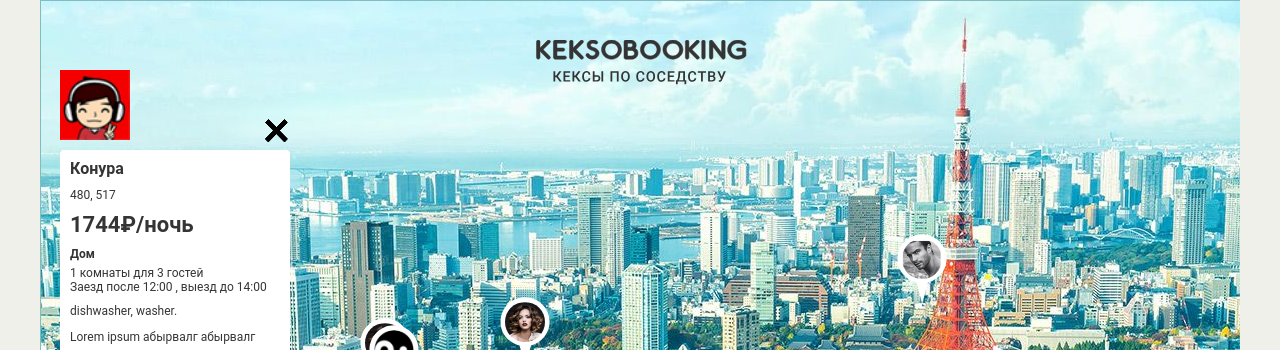
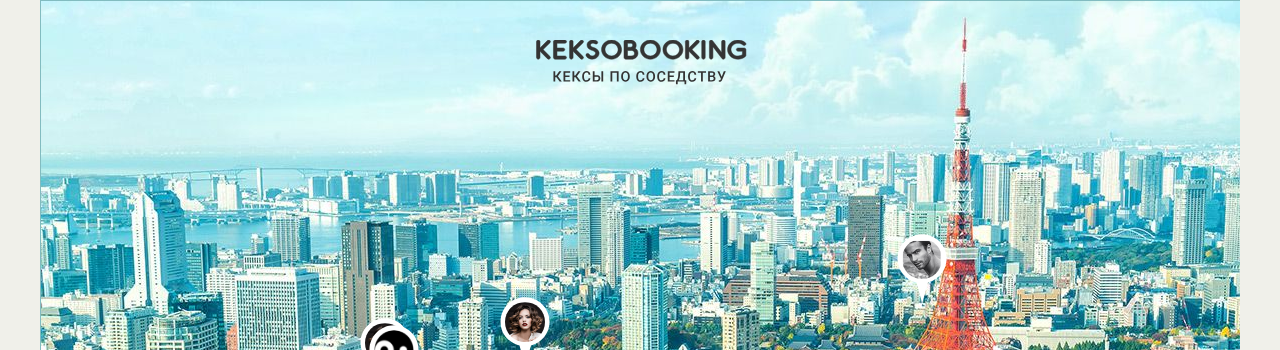
Before and after one commit to Bylinskiy/keksobooking, a website: page index.html in a window 1280 px wide. Shown: the top 350 px of the page. Drawn offline with Linux system fonts and the light colour scheme; files whose address does not match are found by name.

Commit message:
module4-task1-subtask1
Add ttf fonts, add disable filter function

```diff
--- a/css/style.css
+++ b/css/style.css
@@ -4,7 +4,8 @@
 @font-face {
   font-family: "Roboto";
   src: url("../fonts/Roboto-Bold.woff2") format("woff2"),
-      url("../fonts/Roboto-Bold.woff") format("woff");
+      url("../fonts/Roboto-Bold.woff") format("woff"),
+      url("../fonts/Roboto-Bold.ttf") format("ttf");
   font-weight: 900;
   font-style: normal;
   font-display: swap;
@@ -13,7 +14,8 @@
 @font-face {
   font-family: "Roboto";
   src: url("../fonts/Roboto-Regular.woff2") format("woff2"),
-      url("../fonts/Roboto-Regular.woff") format("woff");
+      url("../fonts/Roboto-Regular.woff") format("woff"),
+      url("../fonts/Roboto-Regular.ttf") format("ttf");
   font-weight: 400;
   font-style: normal;
   font-display: swap;
@@ -22,7 +24,8 @@
 @font-face {
   font-family: "Roboto";
   src: url("../fonts/Roboto-Medium.woff2") format("woff2"),
-      url("../fonts/Roboto-Medium.woff") format("woff");
+      url("../fonts/Roboto-Medium.woff") format("woff"),
+      url("../fonts/Roboto-Medium.ttf") format("ttf");
   font-weight: 500;
   font-style: normal;
   font-display: swap;
--- a/js/main.js
+++ b/js/main.js
@@ -131,11 +131,27 @@ function generateArrayOfObjects() {
 var objects = generateArrayOfObjects();
 
 var map = document.querySelector('.map');
-map.classList.remove('map--faded');
+var filters = document.querySelector('.map__filters');
+
 
 var mapPins = document.querySelector('.map__pins');
 var pinTemplate = document.querySelector('#pin').content.querySelector('.map__pin');
-var cardTemplate = document.querySelector('#card').content.querySelector('.map__card');
+// var cardTemplate = document.querySelector('#card').content.querySelector('.map__card');
+
+map.classList.remove('map--faded');
+
+var disableFilters = function () {
+  var filterSelect = filters.querySelectorAll('select');
+  for (var i = 0; i < filterSelect.length; i++) {
+    filterSelect[i].disabled = true;
+  }
+
+  var filterCheckbox = filters.querySelectorAll('.map__checkbox');
+  for (var j = 0; j < filterCheckbox.length; j++) {
+    filterCheckbox[i].disabled = true;
+  }
+};
+disableFilters();
 
 
 var renderPin = function (element) {
@@ -146,57 +162,61 @@ var renderPin = function (element) {
   return pinElement;
 };
 
-var renderCard = function (element) {
-  var cardElement = cardTemplate.cloneNode(true);
-  cardElement.querySelector('.popup__title').textContent = element.offer.title;
-  cardElement.querySelector('.popup__text--address').textContent = element.offer.address;
-  cardElement.querySelector('.popup__text--price').textContent = element.offer.price + '₽/ночь';
-  switch (element.offer.type) {
-    case 'palace':
-      cardElement.querySelector('.popup__type').textContent = 'Дворец';
-      break;
-    case 'flat':
-      cardElement.querySelector('.popup__type').textContent = 'Квартира';
-      break;
-    case 'house':
-      cardElement.querySelector('.popup__type').textContent = 'Дом';
-      break;
-    case 'bungalo':
-      cardElement.querySelector('.popup__type').textContent = 'Бунгало';
-      break;
-  }
-  cardElement.querySelector('.popup__text--capacity').textContent = element.offer.rooms + ' комнаты для ' + element.offer.guests + ' гостей';
-  cardElement.querySelector('.popup__text--time').textContent = 'Заезд после ' + element.offer.checkin + ' , выезд до ' + element.offer.checkout;
-  var featuresString = '';
-  for (var i = 0; i < element.offer.features.length; i++) {
-    if (i < (element.offer.features.length - 1)) {
-      featuresString += element.offer.features[i] + ', ';
-    } else {
-      featuresString += element.offer.features[i] + '.';
-    }
-  }
-  cardElement.querySelector('.popup__features').textContent = featuresString;
-  cardElement.querySelector('.popup__description').textContent = element.offer.description;
-  var photoFragment = document.createDocumentFragment();
-  for (var j = 0; j < element.offer.photos.length; j++) {
-    if (j !== 0) {
-      var photoElement = cardElement.querySelector('.popup__photo').cloneNode(true);
-      photoElement.src = element.offer.photos[j];
-      photoFragment.appendChild(photoElement);
-    } else {
-      cardElement.querySelector('.popup__photo').src = element.offer.photos[j];
-    }
-  }
-  cardElement.querySelector('.popup__photos').appendChild(photoFragment);
-  cardElement.querySelector('.popup__avatar').src = element.author.avatar;
-  return cardElement;
-};
+// var renderCard = function (element) {
+//   var cardElement = cardTemplate.cloneNode(true);
+//   cardElement.querySelector('.popup__title').textContent = element.offer.title;
+//   cardElement.querySelector('.popup__text--address').textContent = element.offer.address;
+//   cardElement.querySelector('.popup__text--price').textContent = element.offer.price + '₽/ночь';
+//   switch (element.offer.type) {
+//     case 'palace':
+//       cardElement.querySelector('.popup__type').textContent = 'Дворец';
+//       break;
+//     case 'flat':
+//       cardElement.querySelector('.popup__type').textContent = 'Квартира';
+//       break;
+//     case 'house':
+//       cardElement.querySelector('.popup__type').textContent = 'Дом';
+//       break;
+//     case 'bungalo':
+//       cardElement.querySelector('.popup__type').textContent = 'Бунгало';
+//       break;
+//   }
+//   cardElement.querySelector('.popup__text--capacity').textContent = element.offer.rooms + ' комнаты для ' + element.offer.guests + ' гостей';
+//   cardElement.querySelector('.popup__text--time').textContent = 'Заезд после ' + element.offer.checkin + ' , выезд до ' + element.offer.checkout;
+//   var featuresString = '';
+//   for (var i = 0; i < element.offer.features.length; i++) {
+//     if (i < (element.offer.features.length - 1)) {
+//       featuresString += element.offer.features[i] + ', ';
+//     } else {
+//       featuresString += element.offer.features[i] + '.';
+//     }
+//   }
+//   cardElement.querySelector('.popup__features').textContent = featuresString;
+//   cardElement.querySelector('.popup__description').textContent = element.offer.description;
+//   var photoFragment = document.createDocumentFragment();
+//   for (var j = 0; j < element.offer.photos.length; j++) {
+//     if (j !== 0) {
+//       var photoElement = cardElement.querySelector('.popup__photo').cloneNode(true);
+//       photoElement.src = element.offer.photos[j];
+//       photoFragment.appendChild(photoElement);
+//     } else {
+//       cardElement.querySelector('.popup__photo').src = element.offer.photos[j];
+//     }
+//   }
+//   cardElement.querySelector('.popup__photos').appendChild(photoFragment);
+//   cardElement.querySelector('.popup__avatar').src = element.author.avatar;
+//   return cardElement;
+// };
 
 var pinFragment = document.createDocumentFragment();
-var cardFragment = document.createDocumentFragment();
+// var cardFragment = document.createDocumentFragment();
 for (var i = 0; i < objects.length; i++) {
   pinFragment.appendChild(renderPin(objects[i]));
-  cardFragment.appendChild(renderCard(objects[i]));
+  // cardFragment.appendChild(renderCard(objects[i]));
 }
 mapPins.appendChild(pinFragment);
-map.insertBefore(cardFragment, document.querySelector('.map__filters-container'));
+// map.insertBefore(cardFragment, document.querySelector('.map__filters-container'));
+
+// var activate = function () {
+
+// };
```
Also changed, not shown: index.html (+1 -1 lines), fonts/Roboto-Bold.ttf (added), fonts/Roboto-Medium.ttf (added), fonts/Roboto-Regular.ttf (added).
